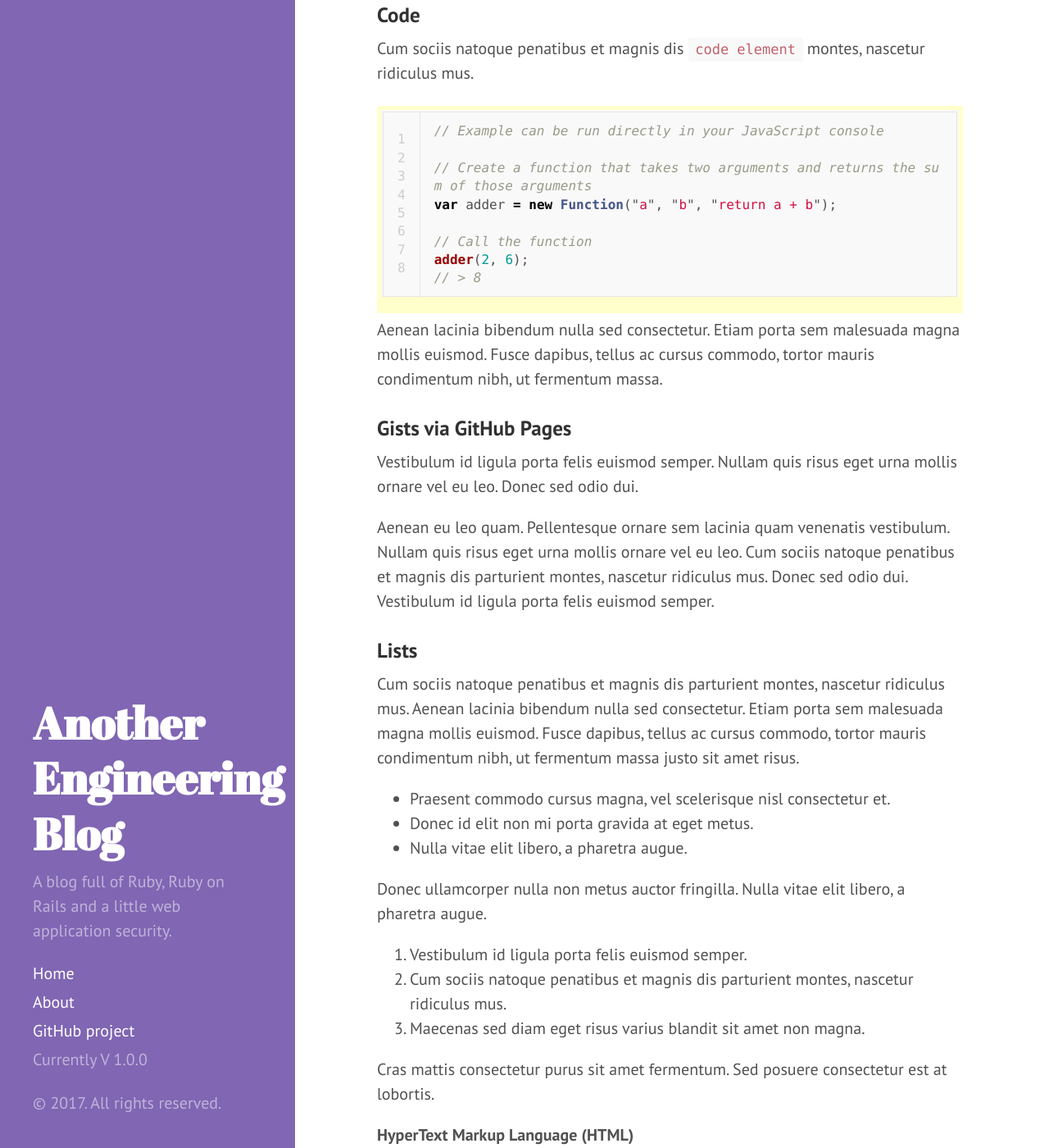
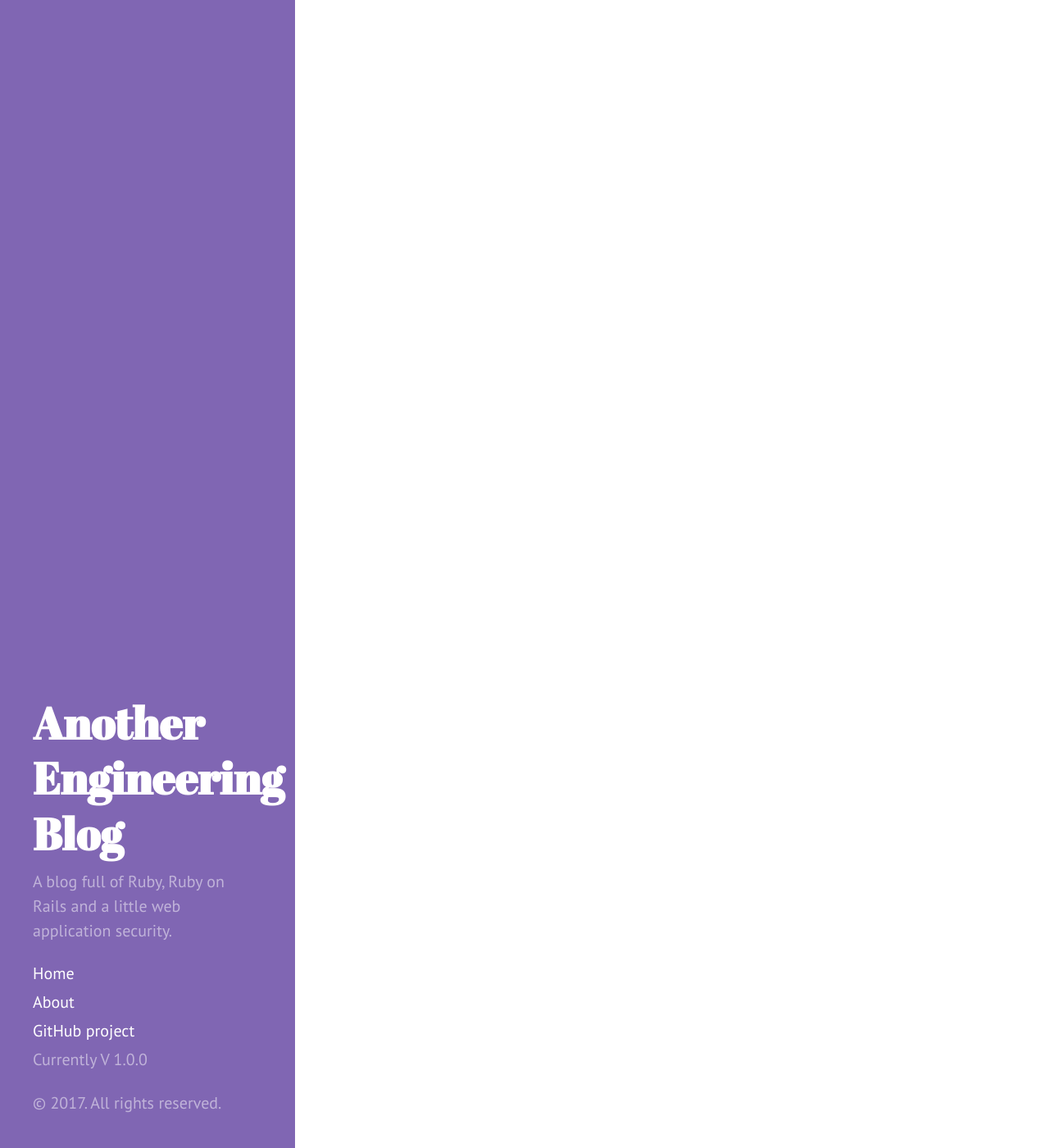
Before and after one commit to WillHennessey/WillHennessey.github.io, a Jekyll site: the page built from index.html, in a window 1280 px wide and 1400 px high, scrolled down 14813 px. Shown: the whole window at 82% size. Built offline with Jekyll 4.4.1, drawn with Linux system fonts in a browser that asks for light colours; Markdown is read by kramdown in place of the engine named in the settings; the list of posts is cut into pages by our own code; some of the changed text lies outside the part shown.

```diff
--- a/CNAME
+++ b/CNAME
@@ -1 +1 @@
-hyde.getpoole.com
+anotherengineeringblog.com
--- a/_config.yml
+++ b/_config.yml
@@ -31,7 +31,7 @@ exclude:
   - Gemfile.lock
 timezone: Europe/Dublin
 
-markdown: redcarpet
+markdown: kramdown
 highlighter: rouge
 
 # Permalinks
--- a/_posts/2012-02-07-example-content.md
+++ /dev/null
@@ -1,138 +0,0 @@
----
-layout: post
-title: Example content
----
-
-
-<div class="message">
-  Howdy! This is an example blog post that shows several types of HTML content supported in this theme.
-</div>
-
-Cum sociis natoque penatibus et magnis <a href="#">dis parturient montes</a>, nascetur ridiculus mus. *Aenean eu leo quam.* Pellentesque ornare sem lacinia quam venenatis vestibulum. Sed posuere consectetur est at lobortis. Cras mattis consectetur purus sit amet fermentum.
-
-> Curabitur blandit tempus porttitor. Nullam quis risus eget urna mollis ornare vel eu leo. Nullam id dolor id nibh ultricies vehicula ut id elit.
-
-Etiam porta **sem malesuada magna** mollis euismod. Cras mattis consectetur purus sit amet fermentum. Aenean lacinia bibendum nulla sed consectetur.
-
-## Inline HTML elements
-
-HTML defines a long list of available inline tags, a complete list of which can be found on the [Mozilla Developer Network](https://developer.mozilla.org/en-US/docs/Web/HTML/Element).
-
-- **To bold text**, use `<strong>`.
-- *To italicize text*, use `<em>`.
-- Abbreviations, like <abbr title="HyperText Markup Langage">HTML</abbr> should use `<abbr>`, with an optional `title` attribute for the full phrase.
-- Citations, like <cite>&mdash; Mark otto</cite>, should use `<cite>`.
-- <del>Deleted</del> text should use `<del>` and <ins>inserted</ins> text should use `<ins>`.
-- Superscript <sup>text</sup> uses `<sup>` and subscript <sub>text</sub> uses `<sub>`.
-
-Most of these elements are styled by browsers with few modifications on our part.
-
-## Heading
-
-Vivamus sagittis lacus vel augue rutrum faucibus dolor auctor. Duis mollis, est non commodo luctus, nisi erat porttitor ligula, eget lacinia odio sem nec elit. Morbi leo risus, porta ac consectetur ac, vestibulum at eros.
-
-### Code
-
-Cum sociis natoque penatibus et magnis dis `code element` montes, nascetur ridiculus mus.
-
-{% highlight js linenos%}
-// Example can be run directly in your JavaScript console
-
-// Create a function that takes two arguments and returns the sum of those arguments
-var adder = new Function("a", "b", "return a + b");
-
-// Call the function
-adder(2, 6);
-// > 8
-{% endhighlight %}
-
-Aenean lacinia bibendum nulla sed consectetur. Etiam porta sem malesuada magna mollis euismod. Fusce dapibus, tellus ac cursus commodo, tortor mauris condimentum nibh, ut fermentum massa.
-
-### Gists via GitHub Pages
-
-Vestibulum id ligula porta felis euismod semper. Nullam quis risus eget urna mollis ornare vel eu leo. Donec sed odio dui.
-
-
-
-Aenean eu leo quam. Pellentesque ornare sem lacinia quam venenatis vestibulum. Nullam quis risus eget urna mollis ornare vel eu leo. Cum sociis natoque penatibus et magnis dis parturient montes, nascetur ridiculus mus. Donec sed odio dui. Vestibulum id ligula porta felis euismod semper.
-
-### Lists
-
-Cum sociis natoque penatibus et magnis dis parturient montes, nascetur ridiculus mus. Aenean lacinia bibendum nulla sed consectetur. Etiam porta sem malesuada magna mollis euismod. Fusce dapibus, tellus ac cursus commodo, tortor mauris condimentum nibh, ut fermentum massa justo sit amet risus.
-
-* Praesent commodo cursus magna, vel scelerisque nisl consectetur et.
-* Donec id elit non mi porta gravida at eget metus.
-* Nulla vitae elit libero, a pharetra augue.
-
-Donec ullamcorper nulla non metus auctor fringilla. Nulla vitae elit libero, a pharetra augue.
-
-1. Vestibulum id ligula porta felis euismod semper.
-2. Cum sociis natoque penatibus et magnis dis parturient montes, nascetur ridiculus mus.
-3. Maecenas sed diam eget risus varius blandit sit amet non magna.
-
-Cras mattis consectetur purus sit amet fermentum. Sed posuere consectetur est at lobortis.
-
-<dl>
-  <dt>HyperText Markup Language (HTML)</dt>
-  <dd>The language used to describe and define the content of a Web page</dd>
-
-  <dt>Cascading Style Sheets (CSS)</dt>
-  <dd>Used to describe the appearance of Web content</dd>
-
-  <dt>JavaScript (JS)</dt>
-  <dd>The programming language used to build advanced Web sites and applications</dd>
-</dl>
-
-Integer posuere erat a ante venenatis dapibus posuere velit aliquet. Morbi leo risus, porta ac consectetur ac, vestibulum at eros. Nullam quis risus eget urna mollis ornare vel eu leo.
-
-### Images
-
-Quisque consequat sapien eget quam rhoncus, sit amet laoreet diam tempus. Aliquam aliquam metus erat, a pulvinar turpis suscipit at.
-
-![placeholder](http://placehold.it/800x400 "Large example image")
-![placeholder](http://placehold.it/400x200 "Medium example image")
-![placeholder](http://placehold.it/200x200 "Small example image")
-
-### Tables
-
-Aenean lacinia bibendum nulla sed consectetur. Lorem ipsum dolor sit amet, consectetur adipiscing elit.
-
-<table>
-  <thead>
-    <tr>
-      <th>Name</th>
-      <th>Upvotes</th>
-      <th>Downvotes</th>
-    </tr>
-  </thead>
-  <tfoot>
-    <tr>
-      <td>Totals</td>
-      <td>21</td>
-      <td>23</td>
-    </tr>
-  </tfoot>
-  <tbody>
-    <tr>
-      <td>Alice</td>
-      <td>10</td>
-      <td>11</td>
-    </tr>
-    <tr>
-      <td>Bob</td>
-      <td>4</td>
-      <td>3</td>
-    </tr>
-    <tr>
-      <td>Charlie</td>
-      <td>7</td>
-      <td>9</td>
-    </tr>
-  </tbody>
-</table>
-
-Nullam id dolor id nibh ultricies vehicula ut id elit. Sed posuere consectetur est at lobortis. Nullam quis risus eget urna mollis ornare vel eu leo.
-
------
-
-Want to see something else added? <a href="https://github.com/poole/poole/issues/new">Open an issue.</a>
--- a/_posts/2013-12-28-introducing-hyde.md
+++ /dev/null
@@ -1,37 +0,0 @@
----
-layout: post
-title: Introducing Hyde
----
-
-Hyde is a brazen two-column [Jekyll](http://jekyllrb.com) theme that pairs a prominent sidebar with uncomplicated content. It's based on [Poole](http://getpoole.com), the Jekyll butler.
-
-### Built on Poole
-
-Poole is the Jekyll Butler, serving as an upstanding and effective foundation for Jekyll themes by [@mdo](https://twitter.com/mdo). Poole, and every theme built on it (like Hyde here) includes the following:
-
-* Complete Jekyll setup included (layouts, config, [404](/404), [RSS feed](/atom.xml), posts, and [example page](/about))
-* Mobile friendly design and development
-* Easily scalable text and component sizing with `rem` units in the CSS
-* Support for a wide gamut of HTML elements
-* Related posts (time-based, because Jekyll) below each post
-* Syntax highlighting, courtesy Pygments (the Python-based code snippet highlighter)
-
-### Hyde features
-
-In addition to the features of Poole, Hyde adds the following:
-
-* Sidebar includes support for textual modules and a dynamically generated navigation with active link support
-* Two orientations for content and sidebar, default (left sidebar) and [reverse](https://github.com/poole/lanyon#reverse-layout) (right sidebar), available via `<body>` classes
-* [Eight optional color schemes](https://github.com/poole/hyde#themes), available via `<body>` classes
-
-[Head to the readme](https://github.com/poole/hyde#readme) to learn more.
-
-### Browser support
-
-Hyde is by preference a forward-thinking project. In addition to the latest versions of Chrome, Safari (mobile and desktop), and Firefox, it is only compatible with Internet Explorer 9 and above.
-
-### Download
-
-Hyde is developed on and hosted with GitHub. Head to the <a href="https://github.com/poole/hyde">GitHub repository</a> for downloads, bug reports, and features requests.
-
-Thanks!
--- a/_posts/2017-02-17-welcome-to-jekyll.markdown
+++ /dev/null
@@ -1,25 +0,0 @@
----
-layout: post
-title:  "Welcome to Jekyll!"
-date:   2017-02-17 18:18:46 +0000
-categories: jekyll update
----
-You’ll find this post in your `_posts` directory. Go ahead and edit it and re-build the site to see your changes. You can rebuild the site in many different ways, but the most common way is to run `jekyll serve`, which launches a web server and auto-regenerates your site when a file is updated.
-
-To add new posts, simply add a file in the `_posts` directory that follows the convention `YYYY-MM-DD-name-of-post.ext` and includes the necessary front matter. Take a look at the source for this post to get an idea about how it works.
-
-Jekyll also offers powerful support for code snippets:
-
-{% highlight ruby %}
-def print_hi(name)
-  puts "Hi, #{name}"
-end
-print_hi('Tom')
-#=> prints 'Hi, Tom' to STDOUT.
-{% endhighlight %}
-
-Check out the [Jekyll docs][jekyll-docs] for more info on how to get the most out of Jekyll. File all bugs/feature requests at [Jekyll’s GitHub repo][jekyll-gh]. If you have questions, you can ask them on [Jekyll Talk][jekyll-talk].
-
-[jekyll-docs]: https://jekyllrb.com/docs/home
-[jekyll-gh]:   https://github.com/jekyll/jekyll
-[jekyll-talk]: https://talk.jekyllrb.com/
```
Also changed, not shown: _posts/2012-02-06-whats-jekyll.md (deleted, +0 -13 lines).
